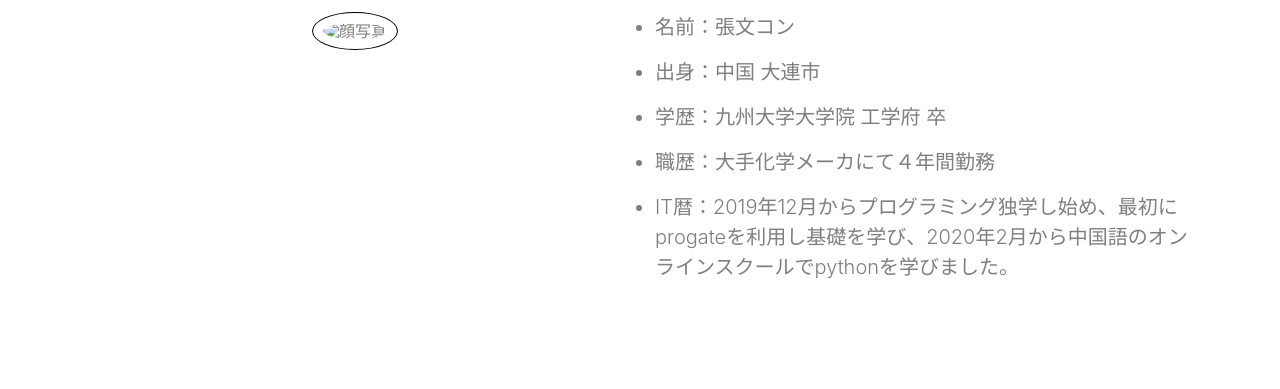
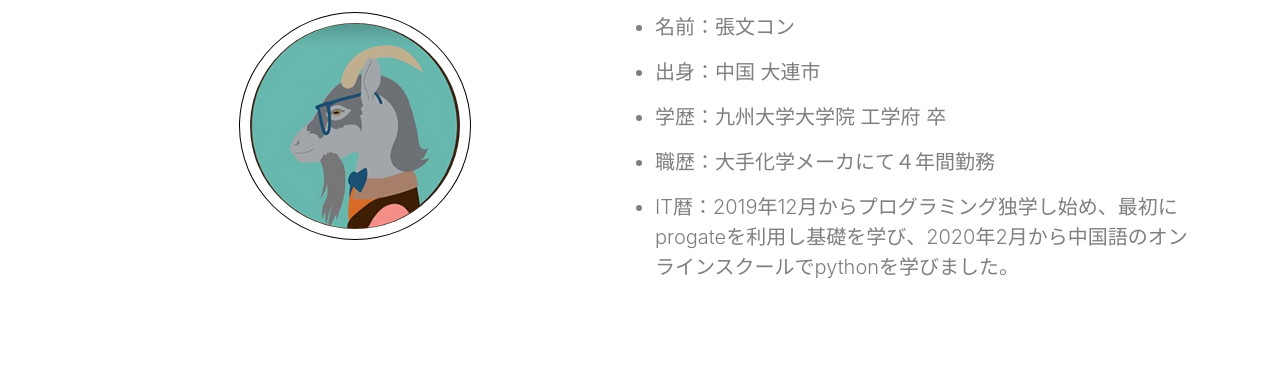
Before and after one commit to zhanengeng/-, a plain HTML site: page index.html in a window 1280 px wide. Shown: the part 390-779 px from the top of the page. Drawn offline with nearby package versions, Linux system fonts and the light colour scheme; the site is published under a folder, as on GitHub Pages, so addresses that start at the root find nothing.

Commit message:
slide更改前

```diff
--- a/index.html
+++ b/index.html
@@ -49,7 +49,7 @@
             </div>
             <div class="row cont">
                 <div class="col-lg-6 col-mg-12 text-center photo">
-                    <img src="/img/shanyang-1.jpg" alt="顔写真">
+                    <img src="img/shanyang-1.jpg" alt="顔写真">
                 </div>
                 <div class="col-lg-6 col-mg-12">
                     <div class="details">
```
